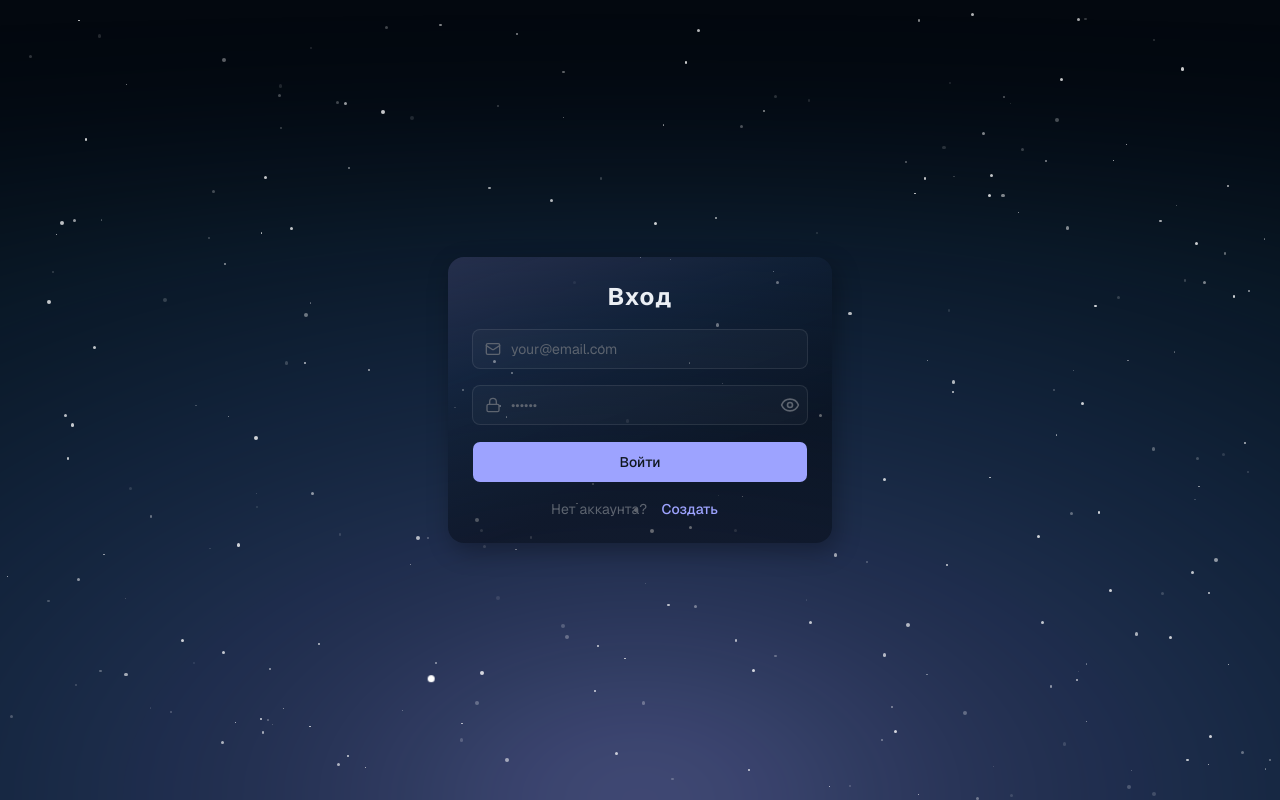
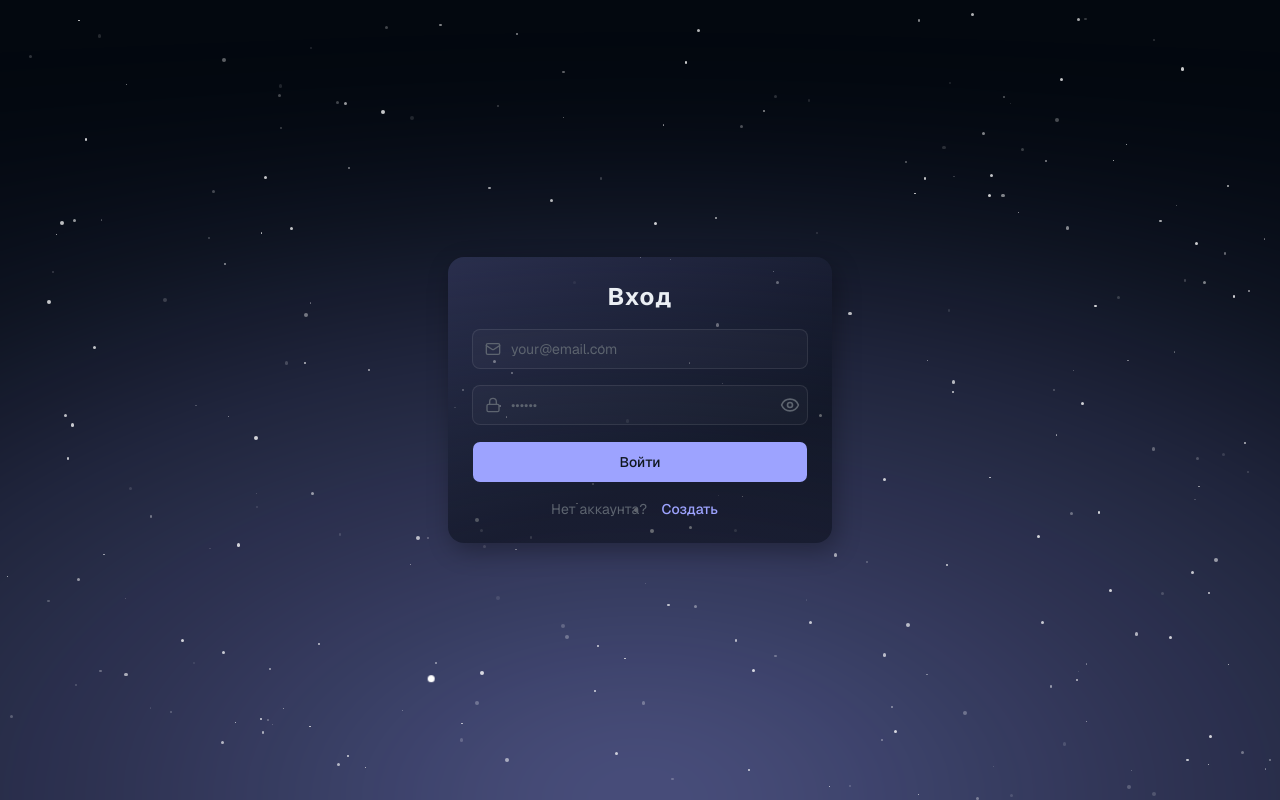
Before and after one commit to JuliettaLynx/lynx-books-next, a Next.js app: page /auth/login in a window 1280 px wide. Built offline with nearby package versions, Linux system fonts and the light colour scheme.

Commit message:
upd: chart colors

```diff
--- a/src/app/globals.css
+++ b/src/app/globals.css
@@ -64,10 +64,8 @@ input:autofill {
 
   /* ===== CHARTS ===== */
   --chart-1: oklch(0.75 0.14 280);
-  --chart-2: oklch(0.72 0.15 270);
-  --chart-3: oklch(0.68 0.16 260);
-  --chart-4: oklch(0.65 0.14 250);
-  --chart-5: oklch(0.62 0.12 240);
+  --chart-2: oklch(0.75 0.22 340);
+  --chart-3: oklch(0.85 0.15 90);
 
   /* ===== SIDEBAR ===== */
   --sidebar: oklch(0.12 0.015 255);
@@ -117,6 +115,9 @@ input:autofill {
   --color-chart-3: var(--chart-3);
   --color-chart-4: var(--chart-4);
   --color-chart-5: var(--chart-5);
+  --color-chart-6: var(--chart-6);
+  --color-chart-7: var(--chart-7);
+  --color-chart-8: var(--chart-8);
   --color-sidebar: var(--sidebar);
   --color-sidebar-foreground: var(--sidebar-foreground);
   --color-sidebar-primary: var(--sidebar-primary);
--- a/src/components/EmptyState.tsx
+++ b/src/components/EmptyState.tsx
@@ -31,7 +31,7 @@ export function EmptyState({
   return (
     <Empty
       className={cn(
-        "relative top-4 left-1/2 -translate-x-1/2 w-72 bg-background/40 -bg-linear-20 from-background/20 from-30% via-chart-3/10 via-70% to-primary/20 shadow-[4px_8px_24px_rgba(0,0,0,0.3)]",
+        "relative top-4 left-1/2 -translate-x-1/2 w-72 bg-background/40 -bg-linear-20 from-background/20 from-30% to-primary/20 shadow-[4px_8px_24px_rgba(0,0,0,0.3)]",
         className,
       )}
     >
--- a/src/components/background/AuraBackground.tsx
+++ b/src/components/background/AuraBackground.tsx
@@ -7,11 +7,10 @@ export default function AuraBackground() {
       style={{
         background: `radial-gradient(
           ellipse,
-          var(--chart-1),
-          color-mix(in oklch, var(--chart-2) 60%, transparent),
-          color-mix(in oklch, var(--chart-3) 45%, transparent),
-          color-mix(in oklch, var(--chart-4) 30%, transparent),
-          color-mix(in oklch, var(--chart-5) 15%, transparent),
+          var(--primary) 0%,
+          color-mix(in oklch, var(--primary) 60%, transparent) 30%,
+          color-mix(in oklch, var(--primary) 40%, transparent) 50%,
+          color-mix(in oklch, var(--primary) 10%, transparent) 70%,
           transparent 100%
         )`,
       }}
--- a/src/features/auth/ui/AuthForm.tsx
+++ b/src/features/auth/ui/AuthForm.tsx
@@ -42,7 +42,7 @@ export function AuthForm<T extends FieldValues>({
   onTogglePassword,
 }: AuthFormProps<T>) {
   return (
-    <div className="relative z-30 rounded-2xl p-6 w-full max-w-sm bg-background/40 -bg-linear-20 from-background/20 from-30% via-chart-3/10 via-70% to-primary/20 shadow-[4px_8px_24px_rgba(0,0,0,0.3)]">
+    <div className="relative z-30 rounded-2xl p-6 w-full max-w-sm bg-background/40 -bg-linear-20 from-background/20 from-30% to-primary/20 shadow-[4px_8px_24px_rgba(0,0,0,0.3)]">
       <h1 className="text-foreground text-2xl tracking-wider font-bold text-center pb-4">
         {title}
       </h1>
--- a/src/features/library/ui/BookCard.tsx
+++ b/src/features/library/ui/BookCard.tsx
@@ -45,7 +45,7 @@ export function BookCard({
               className="object-cover transition-transform duration-300 group-hover/card:scale-105"
             />
           ) : (
-            <div className="flex size-full flex-col items-center justify-center gap-2 p-4 text-center bg-background/40 -bg-linear-20 from-background/50 from-30% via-chart-3/5 via-70% to-primary/10">
+            <div className="flex size-full flex-col items-center justify-center gap-2 p-4 text-center bg-background/40 -bg-linear-20 from-background/50 from-30% to-primary/15">
               <Camera className="size-10 text-muted-foreground" />
               <span className="text-xs text-muted-foreground">Нет обложки</span>
             </div>
```
